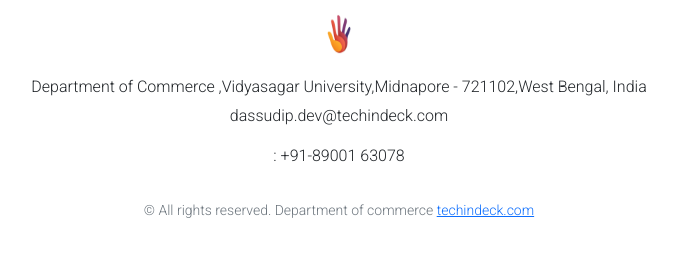
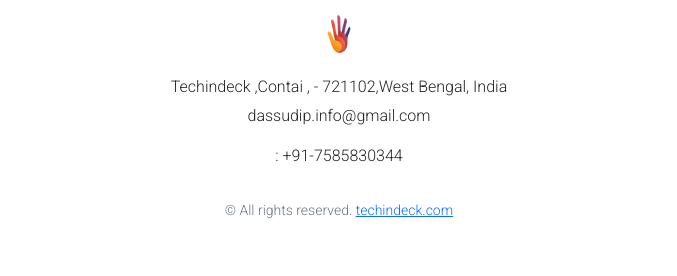
Before and after one commit to dassudip2001/django-blog-page, a Django app: template templates/about.html in a window 1280 px wide. Shown: the part 524-800 px from the top of the page, without its empty margins (301-978 px from the left). Run offline with Django 4.2, Linux system fonts and the light colour scheme; the template is opened without the code that fills it, so the values that code supplies are empty; parts of the project's set-up code (start-up, migrations or seed data) failed here and were passed over; some libraries are stand-ins or nearby versions.

Commit message:
code commit for about us page cheanges

```diff
--- a/templates/about.html
+++ b/templates/about.html
@@ -27,16 +27,16 @@
                   />
                 </h5>
                 <h6>
-                  Department of Commerce ,Vidyasagar University,Midnapore -
+                  Techindeck ,Contai , -
                   721102,West Bengal, India
                 </h6>
                 <p>
                   <i class="fa fa-envelope-o" aria-hidden="true"></i
-                  >dassudip.dev@techindeck.com
+                  >dassudip.info@gmail.com
                 </p>
                 <p>
                   <i class="fa fa-phone-square" aria-hidden="true"></i>:
-                  +91-89001 63078
+                  +91-7585830344
                 </p>
               </div>
             </div>
@@ -53,7 +53,7 @@
       <!-- Copyright -->
       <div class="footer-copyright text-center py-3">
         <p class="small text-muted mb-0">
-          &copy; All rights reserved. Department of commerce
+          &copy; All rights reserved.
           <a
             class="text-primary"
             href="http://www.vidyasagar.ac.in/Default.aspx"
--- a/templates/index.html
+++ b/templates/index.html
@@ -55,7 +55,7 @@
       style="background-color: #547faa"
     >
           <div class="container">
-            <a class="navbar-brand" href="#">
+            <a class="navbar-brand" href="/">
               <img src="../static/logo/logo.png" alt="" height="70px"
             /></a>
             <button
@@ -118,20 +118,20 @@
                   >
                 </li>
                   <li>
-                    <a href="/admin">
+                    <a  href="/admin">
                   <button type="button" class="btn btn-outline-light float-end mx-2">
                     Admin Login
                   </button></a
                 >
                   </li>
                   <li>
-                    <a href="login">
+                    <a style="margin-top: 10px;"  href="login">
                       <button type="button" class="btn btn-outline-light float-end mx-2">
                          Login
                       </button></a
                     >
                   </li>
-                  <li class="nav-item">
+                  <li class="nav-item float-end">
                     <a href="register">
                       <button type="button" class="btn btn-outline-light float-end mx-2">
                          Register
```
